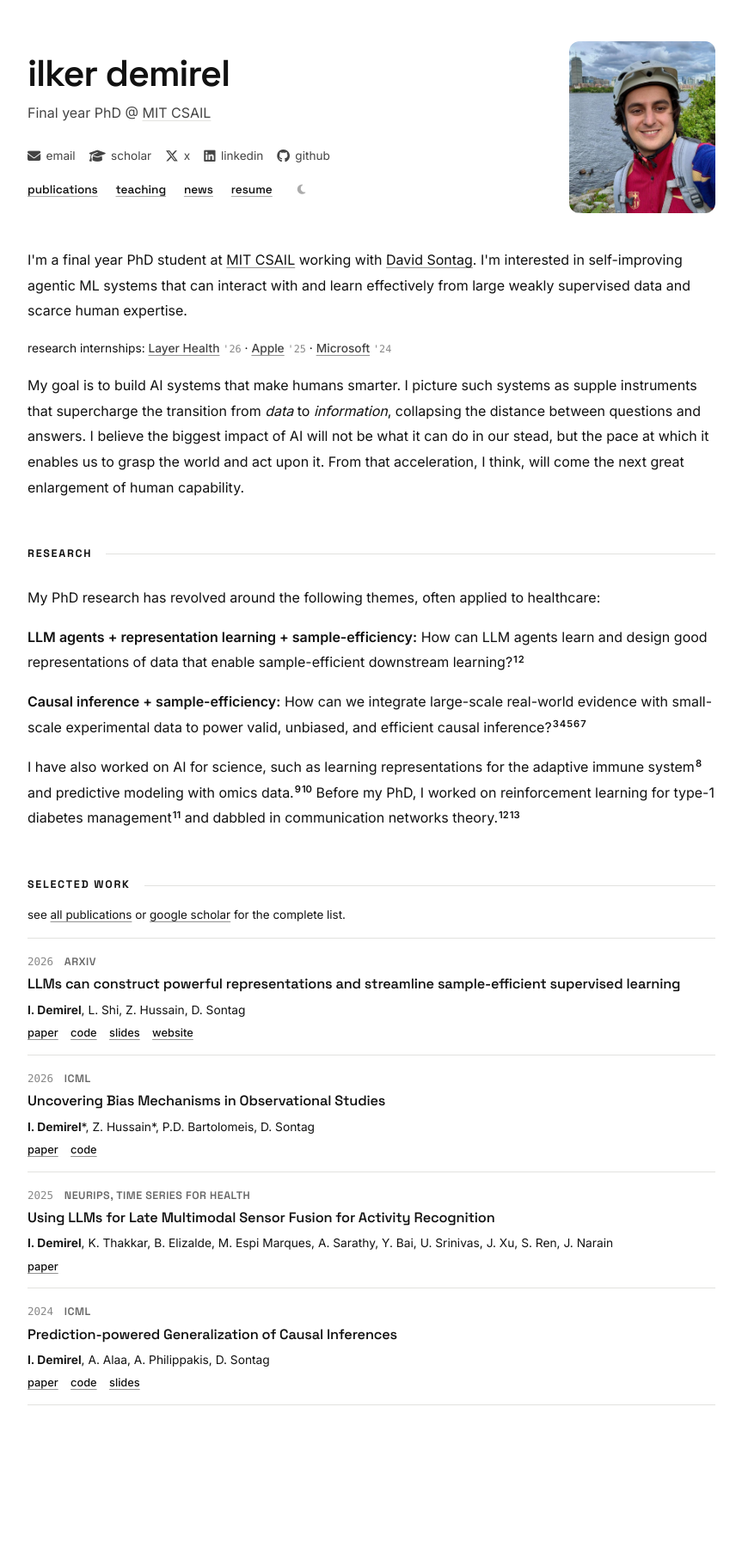
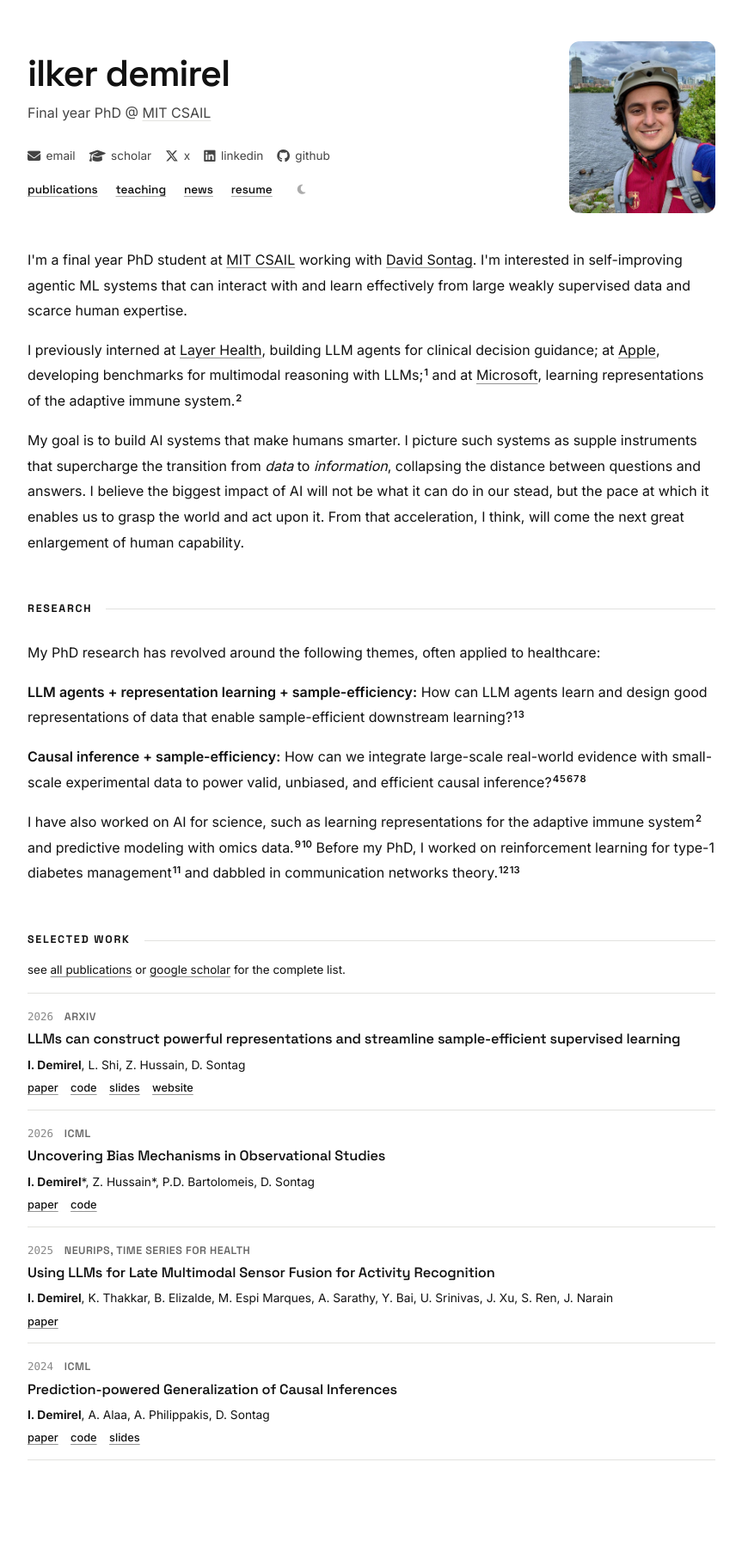
Before and after one commit to demireal/demireal.github.io, a Jekyll site: the page built from index.html, in a window 1280 px wide. Shown: the whole page at 86% size, without its empty margins (208-1071 px from the left). Built offline with Jekyll 4.4.1, drawn with Linux system fonts in a browser that asks for light colours; before the commit the page ends 1751 px from its top, so only the background shows below that.

Commit message:
prose internships sentence with citation superscripts, renumber refs
Co-authored-by: Cursor <cursoragent@cursor.com>

```diff
--- a/assets/css/main.scss
+++ b/assets/css/main.scss
@@ -429,20 +429,6 @@ a:hover {
   .pub-item__thumb { display: block; }
 }
 
-.past-roles {
-  font-size: 0.86rem;
-  color: var(--text-muted);
-}
-.past-roles a {
-  color: var(--text-secondary);
-  font-weight: 500;
-}
-.past-roles__year {
-  font-family: var(--font-mono);
-  font-size: 0.74rem;
-  color: var(--text-muted);
-}
-
 .scholar-note {
   font-size: 0.84rem;
   color: var(--text-muted);
--- a/index.html
+++ b/index.html
@@ -35,11 +35,8 @@ title: ""
   <p>
     I'm a final year PhD student at <a href="https://www.csail.mit.edu">MIT CSAIL</a> working with <a href="https://people.csail.mit.edu/dsontag/">David Sontag</a>. I'm interested in self-improving agentic ML systems that can interact with and learn effectively from large weakly supervised data and scarce human expertise.
   </p>
-  <p class="past-roles">
-    research internships:
-    <a href="https://www.layerhealth.com" target="_blank" rel="noopener">Layer Health</a> <span class="past-roles__year">'26</span> &middot;
-    <a href="https://machinelearning.apple.com" target="_blank" rel="noopener">Apple</a> <span class="past-roles__year">'25</span> &middot;
-    <a href="https://www.microsoft.com/en-us/research/" target="_blank" rel="noopener">Microsoft</a> <span class="past-roles__year">'24</span>
+  <p>
+    I previously interned at <a href="https://www.layerhealth.com">Layer Health</a>, building LLM agents for clinical decision guidance; at <a href="https://machinelearning.apple.com">Apple</a>, developing benchmarks for multimodal reasoning with LLMs;<a class="ri-ref" href="https://arxiv.org/pdf/2509.10729"><sup>1</sup></a> and at <a href="https://www.microsoft.com/en-us/research/">Microsoft</a>, learning representations of the adaptive immune system.<a class="ri-ref" href="https://openreview.net/pdf?id=oAukQalLzs"><sup>2</sup></a>
   </p>
   <p>
     My goal is to build AI systems that make humans smarter. I picture such systems as supple instruments that supercharge the transition from <em>data</em> to <em>information</em>, collapsing the distance between questions and answers. I believe the biggest impact of AI will not be what it can do in our stead, but the pace at which it enables us to grasp the world and act upon it. From that acceleration, I think, will come the next great enlargement of human capability.
@@ -56,16 +53,16 @@ title: ""
 
   <p>
     <span class="ri-label">LLM agents + representation learning + sample-efficiency:</span>
-    How can LLM agents learn and design good representations of data that enable sample-efficient downstream learning?<a class="ri-ref" href="https://arxiv.org/pdf/2603.11679"><sup>1</sup></a><a class="ri-ref" href="https://arxiv.org/pdf/2509.10729"><sup>2</sup></a>
+    How can LLM agents learn and design good representations of data that enable sample-efficient downstream learning?<a class="ri-ref" href="https://arxiv.org/pdf/2509.10729"><sup>1</sup></a><a class="ri-ref" href="https://arxiv.org/pdf/2603.11679"><sup>3</sup></a>
   </p>
 
   <p>
     <span class="ri-label">Causal inference + sample-efficiency:</span>
-    How can we integrate large-scale real-world evidence with small-scale experimental data to power valid, unbiased, and efficient causal inference?<a class="ri-ref" href="https://arxiv.org/pdf/2406.02873"><sup>3</sup></a><a class="ri-ref" href="https://arxiv.org/pdf/2502.06343"><sup>4</sup></a><a class="ri-ref" href="https://proceedings.mlr.press/v238/demirel24a/demirel24a.pdf"><sup>5</sup></a><a class="ri-ref" href="https://arxiv.org/pdf/2506.01191"><sup>6</sup></a><a class="ri-ref" href="https://proceedings.mlr.press/v206/hussain23a/hussain23a.pdf"><sup>7</sup></a>
+    How can we integrate large-scale real-world evidence with small-scale experimental data to power valid, unbiased, and efficient causal inference?<a class="ri-ref" href="https://arxiv.org/pdf/2406.02873"><sup>4</sup></a><a class="ri-ref" href="https://arxiv.org/pdf/2502.06343"><sup>5</sup></a><a class="ri-ref" href="https://proceedings.mlr.press/v238/demirel24a/demirel24a.pdf"><sup>6</sup></a><a class="ri-ref" href="https://arxiv.org/pdf/2506.01191"><sup>7</sup></a><a class="ri-ref" href="https://proceedings.mlr.press/v206/hussain23a/hussain23a.pdf"><sup>8</sup></a>
   </p>
 
   <p>
-    I have also worked on AI for science, such as learning representations for the adaptive immune system<a class="ri-ref" href="https://openreview.net/pdf?id=oAukQalLzs"><sup>8</sup></a> and predictive modeling with omics data.<a class="ri-ref" href="https://www.biorxiv.org/content/10.64898/2026.05.05.723059v1.abstract"><sup>9</sup></a><a class="ri-ref" href="https://www.ahajournals.org/doi/abs/10.1161/circ.148.suppl_1.14625"><sup>10</sup></a> Before my PhD, I worked on reinforcement learning for type-1 diabetes management<a class="ri-ref" href="https://proceedings.neurips.cc/paper_files/paper/2022/file/afddff15817993412489a7df483da7d9-Paper-Conference.pdf"><sup>11</sup></a> and dabbled in communication networks theory.<a class="ri-ref" href="https://ieeexplore.ieee.org/abstract/document/8904457/"><sup>12</sup></a><a class="ri-ref" href="https://www.sciencedirect.com/science/article/abs/pii/S1051200422000409"><sup>13</sup></a>
+    I have also worked on AI for science, such as learning representations for the adaptive immune system<a class="ri-ref" href="https://openreview.net/pdf?id=oAukQalLzs"><sup>2</sup></a> and predictive modeling with omics data.<a class="ri-ref" href="https://www.biorxiv.org/content/10.64898/2026.05.05.723059v1.abstract"><sup>9</sup></a><a class="ri-ref" href="https://www.ahajournals.org/doi/abs/10.1161/circ.148.suppl_1.14625"><sup>10</sup></a> Before my PhD, I worked on reinforcement learning for type-1 diabetes management<a class="ri-ref" href="https://proceedings.neurips.cc/paper_files/paper/2022/file/afddff15817993412489a7df483da7d9-Paper-Conference.pdf"><sup>11</sup></a> and dabbled in communication networks theory.<a class="ri-ref" href="https://ieeexplore.ieee.org/abstract/document/8904457/"><sup>12</sup></a><a class="ri-ref" href="https://www.sciencedirect.com/science/article/abs/pii/S1051200422000409"><sup>13</sup></a>
   </p>
 </section>
 
```
